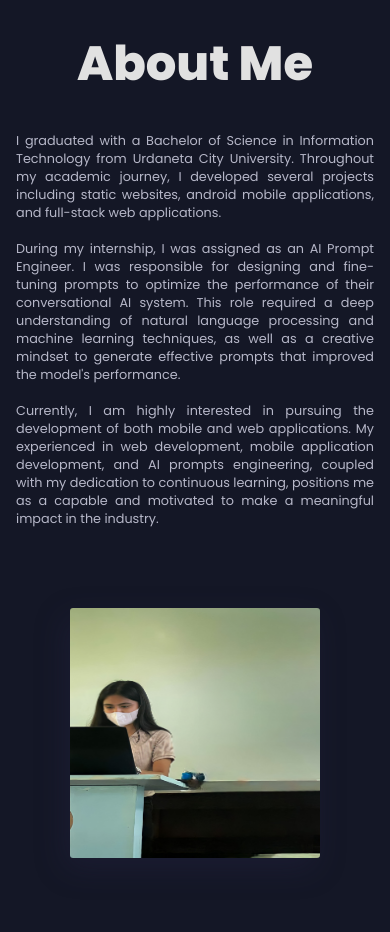
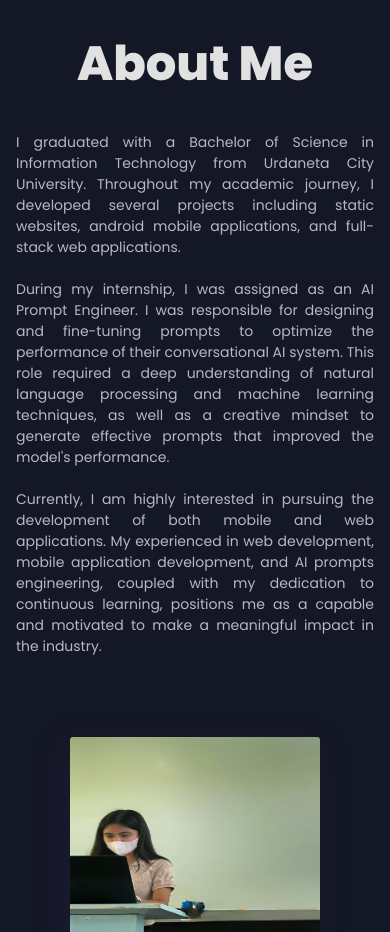
Before and after one commit to patacsilpam/pampatacsil, a React (Vite) app: page / in a window 390 px wide. Shown: the part 1120-2052 px from the top of the page. Built offline with nearby package versions, Linux system fonts and the light colour scheme.

Commit message:
Edit font-size in about me

```diff
--- a/src/App.css
+++ b/src/App.css
@@ -161,8 +161,9 @@ hr{
     color: var(--gray);
 }
 .about > .about-section > p{
-    font-size: .8rem;
+    font-size: .875rem;
     margin: 1rem 0;
+    width: 550px;
 }
 .about > .about-section > img{
     width: 350px;
@@ -371,6 +372,7 @@ hr{
     }
     .about > .about-section > p{
         text-align: justify;
+        width: 100%;
      }
     .about > .about-section > img{
         width: 350px;
```
